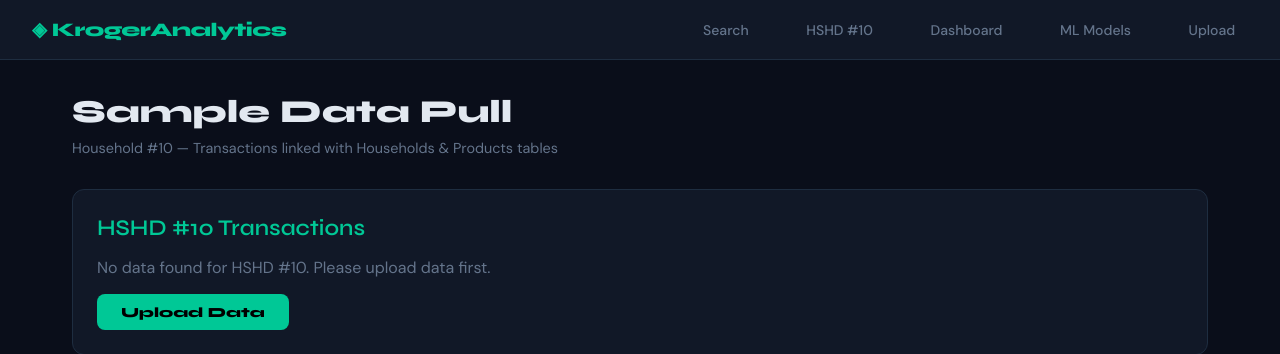
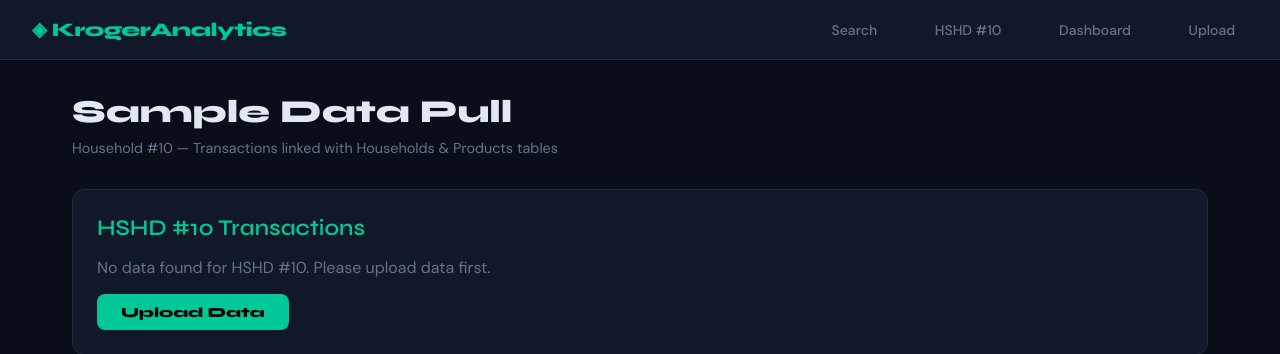
Before and after one commit to DakshithaPusala/KROGER, a Flask app: page /hshd10 in a window 1280 px wide. Shown: the top 354 px of the page. Run offline with Flask 3, Linux system fonts and the light colour scheme; data that the repository does not hold is empty.

Commit message:
Remove 'ML Models' link from navigation
Removed the link to the 'ML Models' page from the navigation.

```diff
--- a/templates/base.html
+++ b/templates/base.html
@@ -154,7 +154,6 @@
   <a href="/search">Search</a>
   <a href="/hshd10">HSHD #10</a>
   <a href="/dashboard">Dashboard</a>
-  <a href="/ml">ML Models</a>
   <a href="/upload">Upload</a>
 </nav>
 <div class="container">
```
